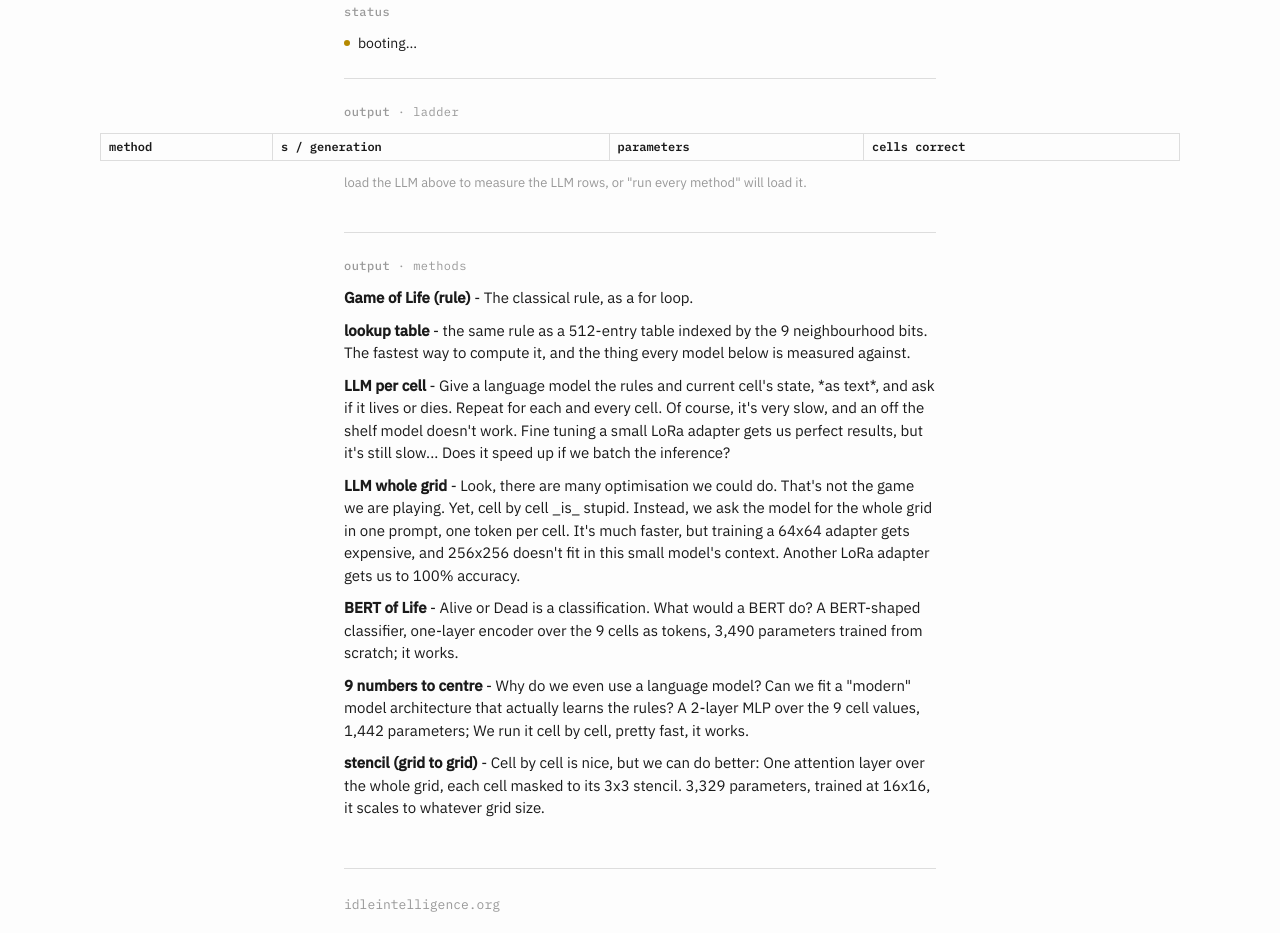
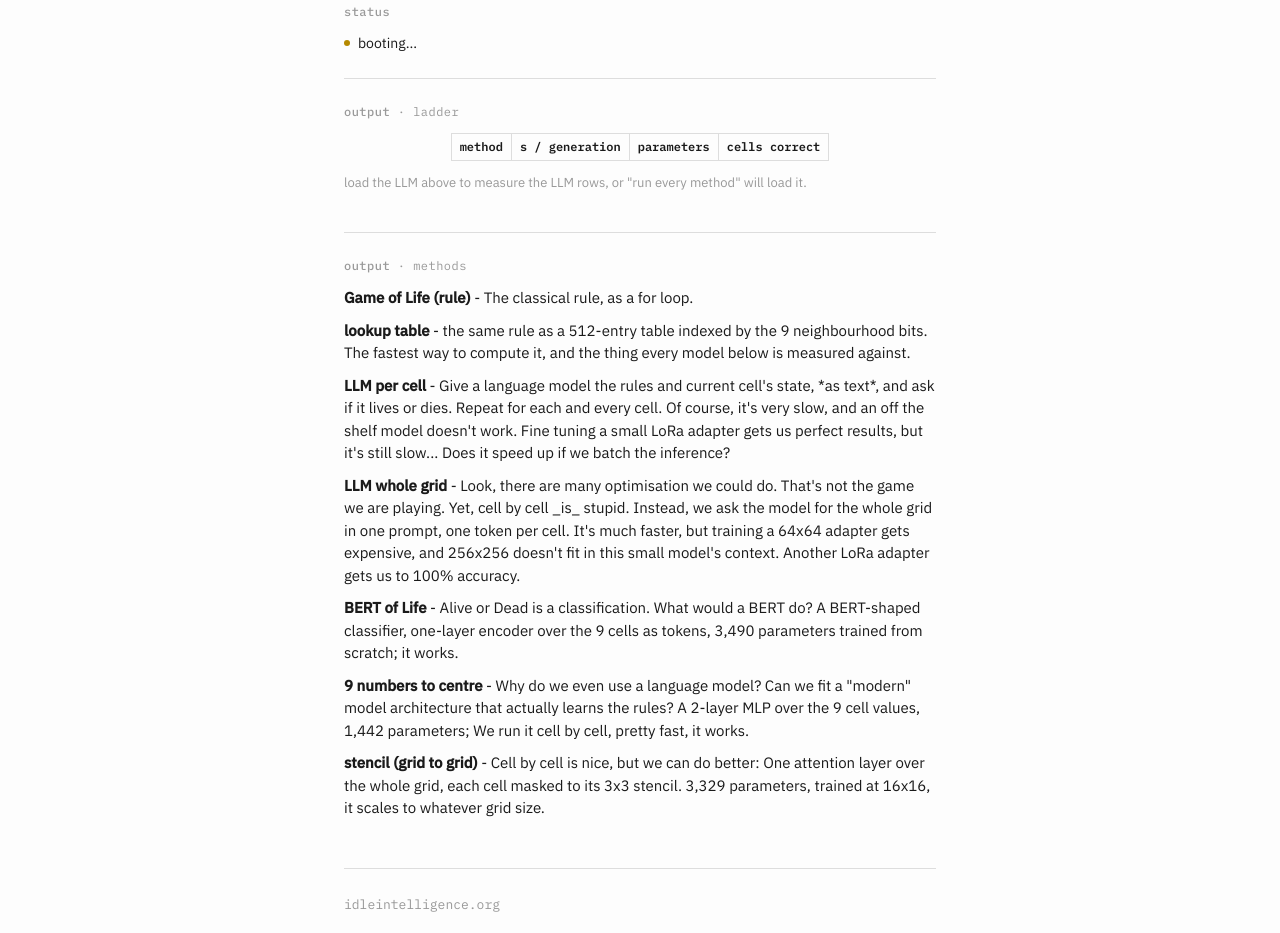
Before and after one commit to idle-intelligence/llm-life, a plain HTML site: page web/compare/index.html in a window 1280 px wide. Shown: the part 771-1704 px from the top of the page. Drawn offline with Linux system fonts and the light colour scheme; a script that the page names is missing.

Commit message:
compare page: the table is as wide as its content, centred

```diff
--- a/web/compare/index.html
+++ b/web/compare/index.html
@@ -226,7 +226,7 @@
         margin-left: calc(50% - var(--wrap-w) / 2);
         overflow-x: auto;
     }
-    .ladder-wrap table { width: 100%; }
+    .ladder-wrap table { width: max-content; max-width: 100%; margin: 0 auto; }
     .ladder-table {
         width: 100%;
         border-collapse: collapse;
```
